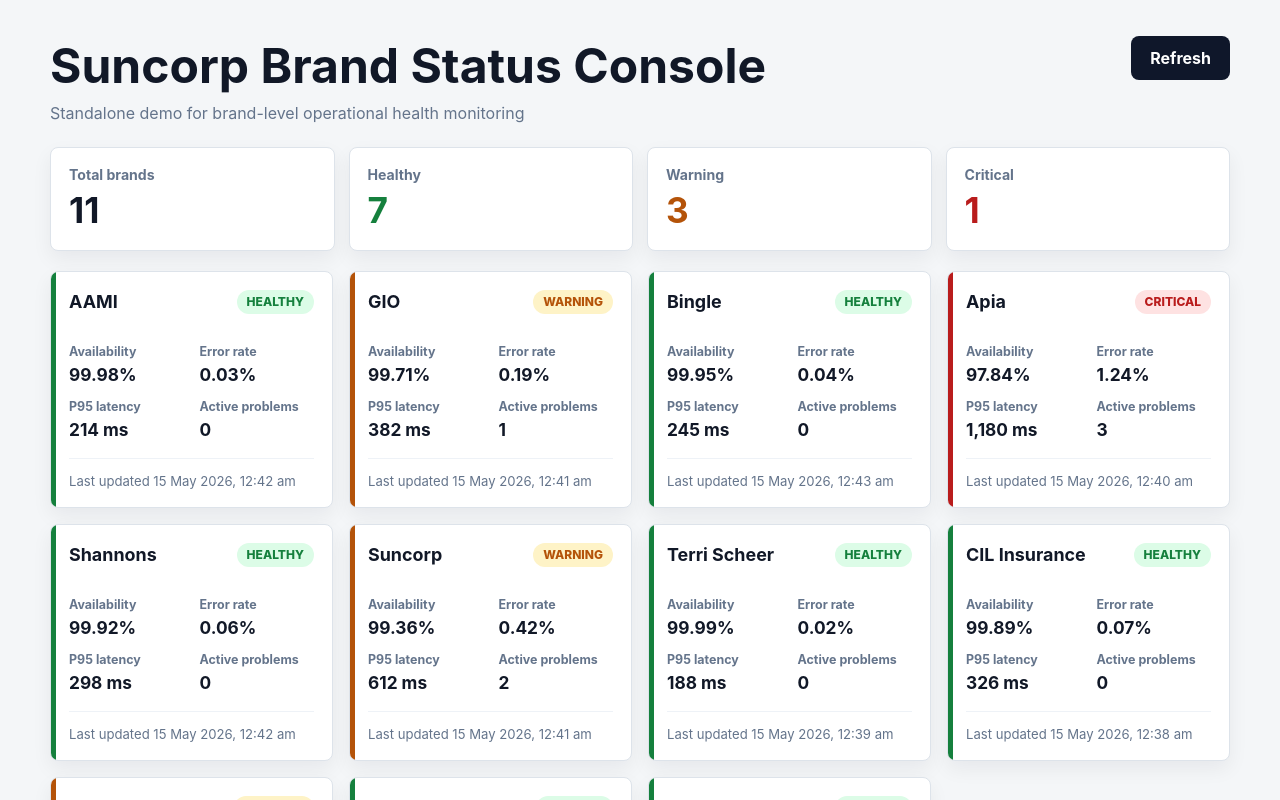
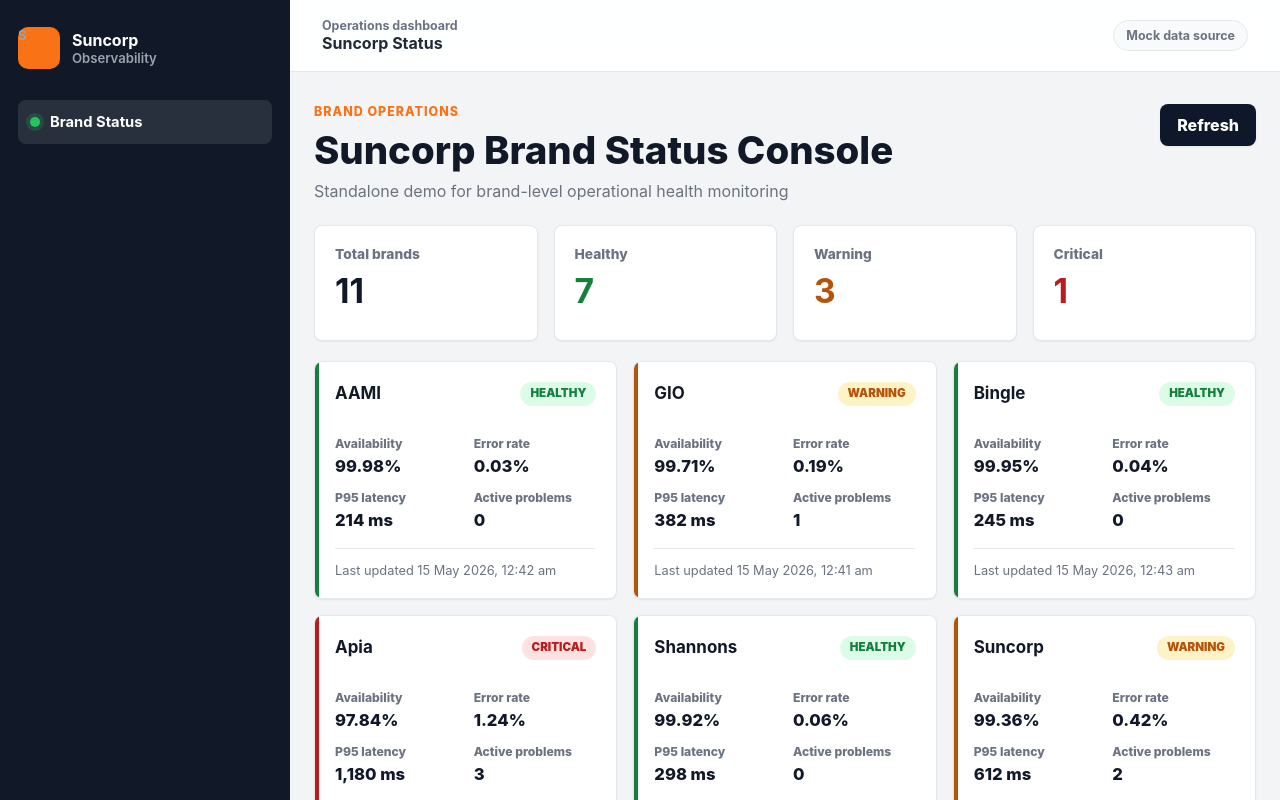
Before and after one commit to Xingyuj/ObserveMySun, a React (Vite) app: page / in a window 1280 px wide. Shown: the top 800 px of the page. Built offline with nearby package versions, Linux system fonts and the light colour scheme.

Commit message:
feat: apply TailAdmin as boilerplate

```diff
--- a/src/App.tsx
+++ b/src/App.tsx
@@ -1,74 +1,36 @@
-import { useCallback, useEffect, useMemo, useRef, useState } from "react";
-import { BrandStatusGrid } from "./components/BrandStatusGrid";
-import { ErrorState } from "./components/ErrorState";
-import { LoadingState } from "./components/LoadingState";
-import { SummaryBar } from "./components/SummaryBar";
-import type { BrandStatus } from "./domain/brandStatus";
-import { mockBrandStatusProvider } from "./providers/mockBrandStatusProvider";
-
-const refreshIntervalMs = 60_000;
+import { SuncorpBrandStatusDashboard } from "./pages/SuncorpBrandStatusDashboard";
 
 export default function App() {
-  const provider = useMemo(() => mockBrandStatusProvider, []);
-  const hasLoadedStatuses = useRef(false);
-  const [statuses, setStatuses] = useState<BrandStatus[]>([]);
-  const [errorMessage, setErrorMessage] = useState<string | null>(null);
-  const [isLoading, setIsLoading] = useState(true);
-  const [isRefreshing, setIsRefreshing] = useState(false);
+  return (
+    <div className="dashboard-layout">
+      <aside className="dashboard-sidebar" aria-label="Primary navigation">
+        <div className="sidebar-brand">
+          <span className="sidebar-brand__mark">S</span>
+          <div>
+            <strong>Suncorp</strong>
+            <span>Observability</span>
+          </div>
+        </div>
 
-  const loadStatuses = useCallback(async () => {
-    const hasExistingData = hasLoadedStatuses.current;
-    setErrorMessage(null);
-    setIsLoading(!hasExistingData);
-    setIsRefreshing(hasExistingData);
+        <nav className="sidebar-nav">
+          <a className="sidebar-nav__item sidebar-nav__item--active" href="/" aria-current="page">
+            <span className="sidebar-nav__icon" aria-hidden="true" />
+            Brand Status
+          </a>
+        </nav>
+      </aside>
 
-    try {
-      const nextStatuses = await provider.getBrandStatuses();
-      setStatuses(nextStatuses);
-      hasLoadedStatuses.current = true;
-    } catch (error) {
-      const message = error instanceof Error ? error.message : "An unexpected error occurred.";
-      setErrorMessage(message);
-    } finally {
-      setIsLoading(false);
-      setIsRefreshing(false);
-    }
-  }, [provider]);
+      <div className="dashboard-main">
+        <header className="dashboard-topbar">
+          <div>
+            <span className="dashboard-topbar__eyebrow">Operations dashboard</span>
+            <strong>Suncorp Status</strong>
+          </div>
+          <div className="dashboard-topbar__meta">Mock data source</div>
+        </header>
 
-  useEffect(() => {
-    void loadStatuses();
-  }, [loadStatuses]);
-
-  useEffect(() => {
-    const timerId = window.setInterval(() => {
-      void loadStatuses();
-    }, refreshIntervalMs);
-
-    return () => window.clearInterval(timerId);
-  }, [loadStatuses]);
-
-  return (
-    <main className="app-shell">
-      <header className="page-header">
-        <div>
-          <h1>Suncorp Brand Status Console</h1>
-          <p>Standalone demo for brand-level operational health monitoring</p>
-        </div>
-        <button className="primary-button" type="button" onClick={() => void loadStatuses()} disabled={isRefreshing}>
-          {isRefreshing ? "Refreshing..." : "Refresh"}
-        </button>
-      </header>
-
-      {isLoading ? (
-        <LoadingState />
-      ) : errorMessage ? (
-        <ErrorState message={errorMessage} onRetry={() => void loadStatuses()} />
-      ) : (
-        <>
-          <SummaryBar statuses={statuses} />
-          <BrandStatusGrid statuses={statuses} />
-        </>
-      )}
-    </main>
+        <SuncorpBrandStatusDashboard />
+      </div>
+    </div>
   );
 }
--- a/src/components/BrandStatusCard.tsx
+++ b/src/components/brand-status/BrandStatusCard.tsx
@@ -1,4 +1,4 @@
-import type { BrandStatus } from "../domain/brandStatus";
+import type { BrandStatus } from "../../domain/brandStatus";
 import { StatusBadge } from "./StatusBadge";
 
 interface BrandStatusCardProps {
--- a/src/components/BrandStatusGrid.tsx
+++ b/src/components/brand-status/BrandStatusGrid.tsx
@@ -1,4 +1,4 @@
-import type { BrandStatus } from "../domain/brandStatus";
+import type { BrandStatus } from "../../domain/brandStatus";
 import { BrandStatusCard } from "./BrandStatusCard";
 
 interface BrandStatusGridProps {
--- a/src/components/SummaryBar.tsx
+++ b/src/components/brand-status/BrandStatusSummary.tsx
@@ -1,16 +1,16 @@
-import type { BrandStatus } from "../domain/brandStatus";
+import type { BrandStatus } from "../../domain/brandStatus";
 
-interface SummaryBarProps {
+interface BrandStatusSummaryProps {
   statuses: BrandStatus[];
 }
 
-export function SummaryBar({ statuses }: SummaryBarProps) {
+export function BrandStatusSummary({ statuses }: BrandStatusSummaryProps) {
   const healthyCount = statuses.filter((brand) => brand.status === "HEALTHY").length;
   const warningCount = statuses.filter((brand) => brand.status === "WARNING").length;
   const criticalCount = statuses.filter((brand) => brand.status === "CRITICAL").length;
 
   return (
-    <section className="summary-bar" aria-label="Brand status summary">
+    <section className="summary-grid" aria-label="Brand status summary">
       <SummaryItem label="Total brands" value={statuses.length} tone="neutral" />
       <SummaryItem label="Healthy" value={healthyCount} tone="healthy" />
       <SummaryItem label="Warning" value={warningCount} tone="warning" />
--- a/src/components/StatusBadge.tsx
+++ b/src/components/brand-status/StatusBadge.tsx
@@ -1,4 +1,4 @@
-import type { BrandHealthStatus } from "../domain/brandStatus";
+import type { BrandHealthStatus } from "../../domain/brandStatus";
 
 interface StatusBadgeProps {
   status: BrandHealthStatus;
--- a/src/index.css
+++ b/src/index.css
@@ -1,19 +1,31 @@
 :root {
   color: #1f2937;
-  background: #f4f6f8;
+  background: #f3f4f6;
   font-family:
     Inter, ui-sans-serif, system-ui, -apple-system, BlinkMacSystemFont, "Segoe UI", sans-serif;
   font-synthesis: none;
   text-rendering: optimizeLegibility;
   -webkit-font-smoothing: antialiased;
-  --border: #dde3ea;
-  --muted: #64748b;
+  --app-bg: #f3f4f6;
+  --surface: #ffffff;
+  --surface-muted: #f8fafc;
+  --border: #e5e7eb;
+  --border-strong: #d1d5db;
+  --text: #111827;
+  --text-soft: #4b5563;
+  --muted: #6b7280;
+  --sidebar-bg: #111827;
+  --sidebar-text: #d1d5db;
+  --sidebar-active: #ffffff;
+  --primary: #0f172a;
+  --primary-hover: #273449;
   --healthy: #15803d;
   --healthy-bg: #dcfce7;
   --warning: #b45309;
   --warning-bg: #fef3c7;
   --critical: #b91c1c;
   --critical-bg: #fee2e2;
+  --shadow-sm: 0 1px 2px rgb(15 23 42 / 6%);
 }
 
 * {
@@ -24,19 +36,141 @@
   margin: 0;
   min-width: 320px;
   min-height: 100vh;
+  background: var(--app-bg);
 }
 
 button {
   font: inherit;
 }
 
-.app-shell {
-  width: min(1180px, calc(100% - 32px));
-  margin: 0 auto;
-  padding: 36px 0 48px;
+a {
+  color: inherit;
+  text-decoration: none;
 }
 
-.page-header {
+.dashboard-layout {
+  display: grid;
+  grid-template-columns: 290px minmax(0, 1fr);
+  min-height: 100vh;
+}
+
+.dashboard-sidebar {
+  position: sticky;
+  top: 0;
+  display: flex;
+  flex-direction: column;
+  height: 100vh;
+  background: var(--sidebar-bg);
+  color: var(--sidebar-text);
+  padding: 24px 18px;
+}
+
+.sidebar-brand {
+  display: flex;
+  align-items: center;
+  gap: 12px;
+  min-height: 48px;
+  margin-bottom: 28px;
+  color: var(--sidebar-active);
+}
+
+.sidebar-brand__mark {
+  display: grid;
+  place-items: center;
+  width: 42px;
+  height: 42px;
+  border-radius: 10px;
+  background: #f97316;
+  color: #ffffff;
+  font-weight: 800;
+}
+
+.sidebar-brand strong,
+.sidebar-brand span {
+  display: block;
+}
+
+.sidebar-brand span {
+  color: #9ca3af;
+  font-size: 0.82rem;
+  font-weight: 600;
+}
+
+.sidebar-nav {
+  display: grid;
+  gap: 6px;
+}
+
+.sidebar-nav__item {
+  display: flex;
+  align-items: center;
+  gap: 10px;
+  min-height: 44px;
+  border-radius: 8px;
+  padding: 0 12px;
+  color: #cbd5e1;
+  font-size: 0.92rem;
+  font-weight: 700;
+}
+
+.sidebar-nav__item--active {
+  background: rgb(255 255 255 / 10%);
+  color: var(--sidebar-active);
+}
+
+.sidebar-nav__icon {
+  width: 10px;
+  height: 10px;
+  border-radius: 999px;
+  background: #22c55e;
+  box-shadow: 0 0 0 4px rgb(34 197 94 / 18%);
+}
+
+.dashboard-main {
+  min-width: 0;
+}
+
+.dashboard-topbar {
+  position: sticky;
+  top: 0;
+  z-index: 10;
+  display: flex;
+  align-items: center;
+  justify-content: space-between;
+  gap: 16px;
+  min-height: 72px;
+  border-bottom: 1px solid var(--border);
+  background: color-mix(in srgb, var(--surface) 92%, transparent);
+  padding: 0 32px;
+  backdrop-filter: blur(12px);
+}
+
+.dashboard-topbar strong,
+.dashboard-topbar span {
+  display: block;
+}
+
+.dashboard-topbar__eyebrow,
+.dashboard-topbar__meta {
+  color: var(--muted);
+  font-size: 0.78rem;
+  font-weight: 700;
+}
+
+.dashboard-topbar__meta {
+  border: 1px solid var(--border);
+  border-radius: 999px;
+  background: var(--surface-muted);
+  padding: 7px 12px;
+}
+
+.dashboard-content {
+  width: min(1180px, calc(100% - 48px));
+  margin: 0 auto;
+  padding: 32px 0 48px;
+}
+
+.page-heading {
   display: flex;
   align-items: flex-start;
   justify-content: space-between;
@@ -44,15 +178,24 @@
   margin-bottom: 24px;
 }
 
-.page-header h1 {
+.page-heading__kicker {
+  margin: 0 0 8px;
+  color: #f97316;
+  font-size: 0.78rem;
+  font-weight: 800;
+  letter-spacing: 0.08em;
+  text-transform: uppercase;
+}
+
+.page-heading h1 {
   margin: 0;
-  color: #111827;
-  font-size: clamp(2rem, 4vw, 3rem);
-  font-weight: 750;
+  color: var(--text);
+  font-size: clamp(1.9rem, 3vw, 2.55rem);
+  font-weight: 800;
   letter-spacing: 0;
 }
 
-.page-header p {
+.page-heading p:not(.page-heading__kicker) {
   margin: 8px 0 0;
   color: var(--muted);
   font-size: 1rem;
@@ -60,12 +203,12 @@
 
 .primary-button,
 .secondary-button {
-  min-height: 44px;
+  min-height: 42px;
   border: 1px solid transparent;
   border-radius: 8px;
-  padding: 0 18px;
+  padding: 0 16px;
   cursor: pointer;
-  font-weight: 700;
+  font-weight: 800;
   transition:
     background 160ms ease,
     border-color 160ms ease,
@@ -75,57 +218,63 @@
 
 .primary-button {
   flex: 0 0 auto;
-  background: #0f172a;
+  background: var(--primary);
   color: #ffffff;
+  box-shadow: var(--shadow-sm);
 }
 
 .primary-button:hover:not(:disabled) {
-  background: #273449;
+  background: var(--primary-hover);
 }
 
 .primary-button:disabled {
   cursor: not-allowed;
-  opacity: 0.7;
+  opacity: 0.72;
 }
 
 .secondary-button {
-  background: #ffffff;
-  border-color: var(--border);
-  color: #111827;
+  background: var(--surface);
+  border-color: var(--border-strong);
+  color: var(--text);
 }
 
 .secondary-button:hover {
   border-color: #94a3b8;
 }
 
-.summary-bar {
+.summary-grid {
   display: grid;
   grid-template-columns: repeat(4, minmax(0, 1fr));
-  gap: 14px;
+  gap: 16px;
   margin-bottom: 20px;
 }
 
-.summary-item {
-  min-height: 104px;
+.summary-item,
+.brand-card,
+.state-panel {
   border: 1px solid var(--border);
   border-radius: 8px;
-  background: #ffffff;
-  box-shadow: 0 8px 20px rgb(15 23 42 / 6%);
-  padding: 18px;
+  background: var(--surface);
+  box-shadow: var(--shadow-sm);
+}
+
+.summary-item {
+  min-height: 116px;
+  padding: 20px;
 }
 
 .summary-item__label {
   display: block;
   color: var(--muted);
-  font-size: 0.88rem;
-  font-weight: 700;
+  font-size: 0.86rem;
+  font-weight: 800;
 }
 
 .summary-item__value {
   display: block;
-  margin-top: 10px;
-  color: #111827;
-  font-size: 2.2rem;
+  margin-top: 12px;
+  color: var(--text);
+  font-size: 2.1rem;
   line-height: 1;
 }
 
@@ -143,24 +292,20 @@
 
 .brand-grid {
   display: grid;
-  grid-template-columns: repeat(auto-fit, minmax(260px, 1fr));
+  grid-template-columns: repeat(auto-fit, minmax(280px, 1fr));
   gap: 16px;
 }
 
 .brand-card {
   position: relative;
   overflow: hidden;
-  border: 1px solid var(--border);
-  border-radius: 8px;
-  background: #ffffff;
-  box-shadow: 0 8px 20px rgb(15 23 42 / 6%);
-  padding: 18px;
+  padding: 20px;
 }
 
 .brand-card::before {
   position: absolute;
   inset: 0 auto 0 0;
-  width: 5px;
+  width: 4px;
   content: "";
 }
 
@@ -186,17 +331,17 @@
 
 .brand-card h2 {
   margin: 0;
-  color: #111827;
-  font-size: 1.12rem;
-  line-height: 1.3;
+  color: var(--text);
+  font-size: 1.06rem;
+  line-height: 1.35;
 }
 
 .status-badge {
   flex: 0 0 auto;
   border-radius: 999px;
   padding: 6px 10px;
-  font-size: 0.75rem;
-  font-weight: 800;
+  font-size: 0.72rem;
+  font-weight: 900;
   line-height: 1;
 }
 
@@ -228,23 +373,23 @@
 
 .metric dt {
   color: var(--muted);
-  font-size: 0.78rem;
-  font-weight: 700;
+  font-size: 0.76rem;
+  font-weight: 800;
 }
 
 .metric dd {
   margin: 5px 0 0;
-  color: #111827;
-  font-size: 1.08rem;
-  font-weight: 750;
+  color: var(--text);
+  font-size: 1.04rem;
+  font-weight: 800;
 }
 
 .brand-card__updated {
   margin: 18px 0 0;
-  border-top: 1px solid #eef2f7;
+  border-top: 1px solid var(--border);
   padding-top: 14px;
   color: var(--muted);
-  font-size: 0.82rem;
+  font-size: 0.8rem;
 }
 
 .state-panel {
@@ -252,23 +397,19 @@
   align-items: center;
   justify-content: center;
   gap: 14px;
-  min-height: 240px;
-  border: 1px solid var(--border);
-  border-radius: 8px;
-  background: #ffffff;
-  box-shadow: 0 8px 20px rgb(15 23 42 / 6%);
+  min-height: 260px;
   color: var(--muted);
   text-align: center;
 }
 
 .state-panel--error {
   flex-direction: column;
-  color: #334155;
+  color: var(--text-soft);
 }
 
 .state-panel h2 {
   margin: 0;
-  color: #111827;
+  color: var(--text);
   font-size: 1.2rem;
 }
 
@@ -280,7 +421,7 @@
   width: 14px;
   height: 14px;
   border-radius: 50%;
-  background: #0f172a;
+  background: var(--primary);
   animation: pulse 900ms ease-in-out infinite;
 }
 
@@ -297,13 +438,67 @@
   }
 }
 
-@media (max-width: 760px) {
-  .app-shell {
-    width: min(100% - 24px, 1180px);
+@media (prefers-color-scheme: dark) {
+  :root {
+    --app-bg: #101828;
+    --surface: #182230;
+    --surface-muted: #111827;
+    --border: #263244;
+    --border-strong: #334155;
+    --text: #f9fafb;
+    --text-soft: #d1d5db;
+    --muted: #9ca3af;
+    --sidebar-bg: #0b1220;
+    --primary: #f97316;
+    --primary-hover: #ea580c;
+    --healthy: #4ade80;
+    --healthy-bg: rgb(34 197 94 / 15%);
+    --warning: #fbbf24;
+    --warning-bg: rgb(245 158 11 / 16%);
+    --critical: #f87171;
+    --critical-bg: rgb(239 68 68 / 16%);
+  }
+}
+
+@media (max-width: 920px) {
+  .dashboard-layout {
+    grid-template-columns: 1fr;
+  }
+
+  .dashboard-sidebar {
+    position: static;
+    height: auto;
+    padding: 16px 20px;
+  }
+
+  .sidebar-brand {
+    margin-bottom: 14px;
+  }
+
+  .dashboard-topbar {
+    min-height: 64px;
+    padding: 0 20px;
+  }
+
+  .dashboard-content {
+    width: min(100% - 32px, 1180px);
     padding-top: 24px;
   }
 
-  .page-header {
+  .summary-grid {
+    grid-template-columns: repeat(2, minmax(0, 1fr));
+  }
+}
+
+@media (max-width: 560px) {
+  .dashboard-topbar {
+    align-items: flex-start;
+    flex-direction: column;
+    justify-content: center;
+    padding: 12px 20px;
+  }
+
+  .page-heading {
     flex-direction: column;
   }
 
@@ -311,13 +506,7 @@
     width: 100%;
   }
 
-  .summary-bar {
-    grid-template-columns: repeat(2, minmax(0, 1fr));
-  }
-}
-
-@media (max-width: 460px) {
-  .summary-bar,
+  .summary-grid,
   .brand-grid,
   .metric-list {
     grid-template-columns: 1fr;
--- /dev/null
+++ b/src/pages/SuncorpBrandStatusDashboard.tsx
@@ -0,0 +1,75 @@
+import { useCallback, useEffect, useMemo, useRef, useState } from "react";
+import { BrandStatusGrid } from "../components/brand-status/BrandStatusGrid";
+import { BrandStatusSummary } from "../components/brand-status/BrandStatusSummary";
+import { ErrorState } from "../components/brand-status/ErrorState";
+import { LoadingState } from "../components/brand-status/LoadingState";
+import type { BrandStatus } from "../domain/brandStatus";
+import { mockBrandStatusProvider } from "../providers/mockBrandStatusProvider";
+
+const refreshIntervalMs = 60_000;
+
+export function SuncorpBrandStatusDashboard() {
+  const provider = useMemo(() => mockBrandStatusProvider, []);
+  const hasLoadedStatuses = useRef(false);
+  const [statuses, setStatuses] = useState<BrandStatus[]>([]);
+  const [errorMessage, setErrorMessage] = useState<string | null>(null);
+  const [isLoading, setIsLoading] = useState(true);
+  const [isRefreshing, setIsRefreshing] = useState(false);
+
+  const loadStatuses = useCallback(async () => {
+    const hasExistingData = hasLoadedStatuses.current;
+    setErrorMessage(null);
+    setIsLoading(!hasExistingData);
+    setIsRefreshing(hasExistingData);
+
+    try {
+      const nextStatuses = await provider.getBrandStatuses();
+      setStatuses(nextStatuses);
+      hasLoadedStatuses.current = true;
+    } catch (error) {
+      const message = error instanceof Error ? error.message : "An unexpected error occurred.";
+      setErrorMessage(message);
+    } finally {
+      setIsLoading(false);
+      setIsRefreshing(false);
+    }
+  }, [provider]);
+
+  useEffect(() => {
+    void loadStatuses();
+  }, [loadStatuses]);
+
+  useEffect(() => {
+    const timerId = window.setInterval(() => {
+      void loadStatuses();
+    }, refreshIntervalMs);
+
+    return () => window.clearInterval(timerId);
+  }, [loadStatuses]);
+
+  return (
+    <main className="dashboard-content">
+      <header className="page-heading">
+        <div>
+          <p className="page-heading__kicker">Brand operations</p>
+          <h1>Suncorp Brand Status Console</h1>
+          <p>Standalone demo for brand-level operational health monitoring</p>
+        </div>
+        <button className="primary-button" type="button" onClick={() => void loadStatuses()} disabled={isRefreshing}>
+          {isRefreshing ? "Refreshing..." : "Refresh"}
+        </button>
+      </header>
+
+      {isLoading ? (
+        <LoadingState />
+      ) : errorMessage ? (
+        <ErrorState message={errorMessage} onRetry={() => void loadStatuses()} />
+      ) : (
+        <>
+          <BrandStatusSummary statuses={statuses} />
+          <BrandStatusGrid statuses={statuses} />
+        </>
+      )}
+    </main>
+  );
+}
```
Also changed, not shown: src/components/brand-status/ErrorState.tsx (renamed from src/components/ErrorState.tsx), src/components/brand-status/LoadingState.tsx (renamed from src/components/LoadingState.tsx).
